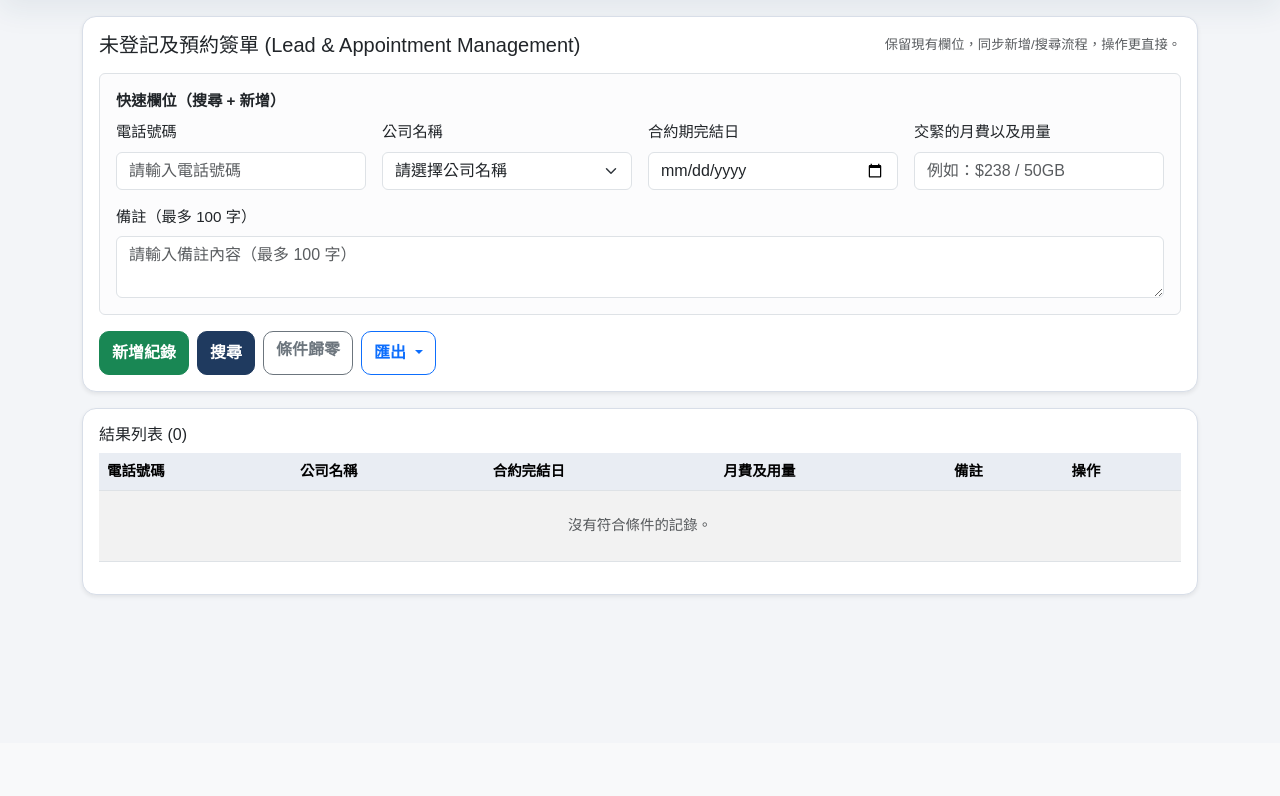
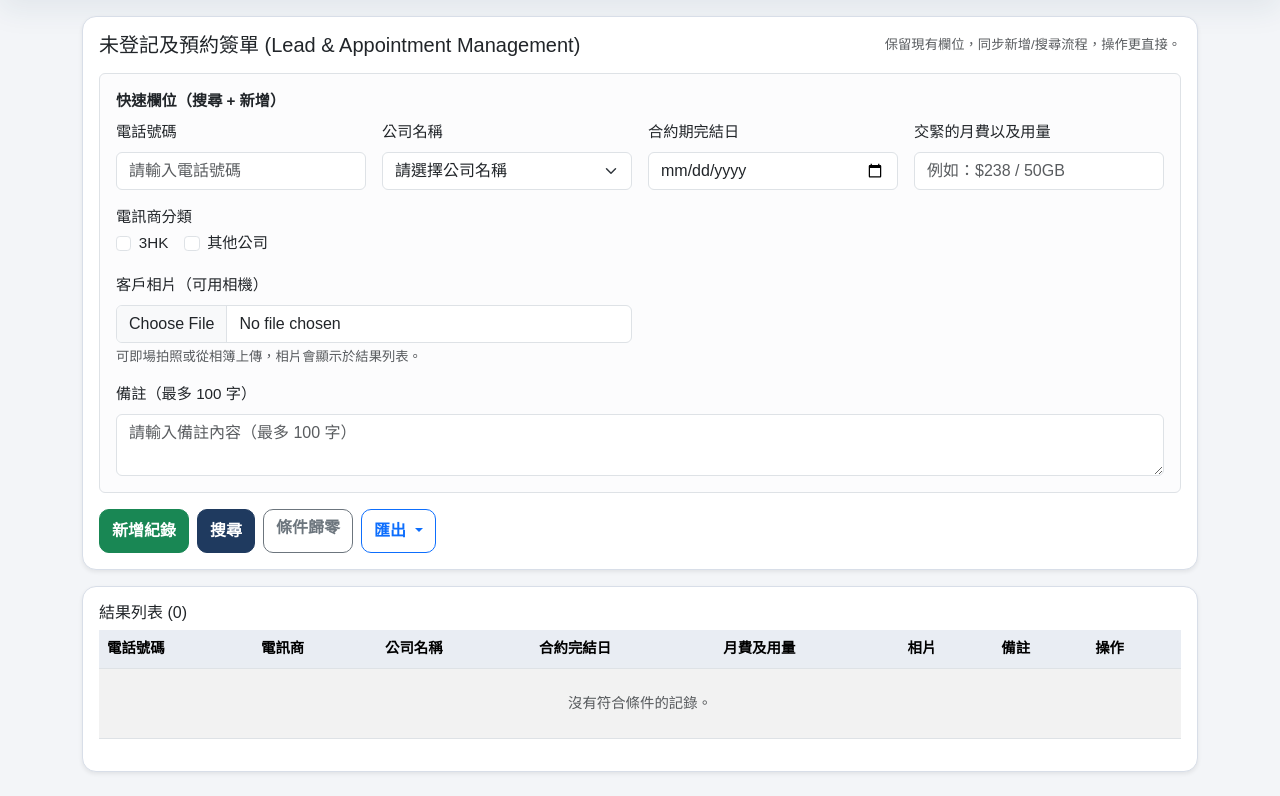
Before and after one commit to japanandykeung1979-tech/super-duper-tribble, a Flask app: page /appointments in a window 1280 px wide. Shown: the part 57-853 px from the top of the page. Before the commit the page ends 654 px from the top, so only its background shows below. Run offline with Flask 3, Linux system fonts and the light colour scheme; the visitor is signed in with stand-in values (Sample User, id 1); data that the repository does not hold is empty.

Commit message:
feat: enhance appointments telecom and photo workflow

```diff
--- a/app.py
+++ b/app.py
@@ -30,6 +30,7 @@ DNO_OPTIONS = ["CMHK", "CSL", "SmarTone", "3HK", "HKBN", "其他"]
 PLAN_OPTIONS = ["5G Basic", "5G Premium", "4.5G Value", "Family Plan", "Data SIM"]
 TIME_OPTIONS = ["AM", "PM"]
 APPOINTMENT_TELECOM_OPTIONS = ["CSL", "SmarTone", "中國移動", "3HK", "中國聯通", "電訊數碼"]
+APPOINTMENT_OTHER_COMPANY_OPTIONS = ["SmarTone", "CSL", "China Mobile", "中國聯通", "電訊數碼", "其他"]
 DATE_FIELDS = ["contract_end_date", "transfer_out_date", "start_date", "replacement_date"]
 MNP_REQUIRED_FIELDS = [
     "english_name",
@@ -107,10 +108,12 @@ def init_db() -> None:
         CREATE TABLE IF NOT EXISTS appointments (
             id INTEGER PRIMARY KEY AUTOINCREMENT,
             phone_number TEXT NOT NULL,
+            telecom_category TEXT NOT NULL DEFAULT '其他公司',
             current_telecom TEXT NOT NULL,
             contract_end_date TEXT,
             current_plan_usage TEXT,
             remark TEXT,
+            photo_path TEXT,
             created_at TEXT NOT NULL
         )
         """
@@ -134,6 +137,17 @@ def init_db() -> None:
     for column, column_type in required_columns.items():
         if column not in existing_columns:
             db.execute(f"ALTER TABLE orders ADD COLUMN {column} {column_type}")
+
+    existing_appointment_columns = {
+        row[1] for row in db.execute("PRAGMA table_info(appointments)").fetchall()
+    }
+    required_appointment_columns = {
+        "telecom_category": "TEXT NOT NULL DEFAULT '其他公司'",
+        "photo_path": "TEXT",
+    }
+    for column, column_type in required_appointment_columns.items():
+        if column not in existing_appointment_columns:
+            db.execute(f"ALTER TABLE appointments ADD COLUMN {column} {column_type}")
 
     db.executescript(
         """
@@ -303,6 +317,7 @@ def build_appointment_filters(args) -> tuple[str, list[Any]]:
     params: list[Any] = []
 
     phone_number = args.get("phone_number", "").strip()
+    telecom_category = args.get("telecom_category", "").strip()
     current_telecom = args.get("current_telecom", "").strip()
     contract_end_date = args.get("contract_end_date", "").strip()
     current_plan_usage = args.get("current_plan_usage", "").strip()
@@ -311,6 +326,9 @@ def build_appointment_filters(args) -> tuple[str, list[Any]]:
     if phone_number:
         query += " AND phone_number LIKE ?"
         params.append(f"%{phone_number}%")
+    if telecom_category:
+        query += " AND telecom_category = ?"
+        params.append(telecom_category)
     if current_telecom:
         query += " AND current_telecom = ?"
         params.append(current_telecom)
@@ -333,15 +351,17 @@ def insert_appointment(data: dict[str, Any]) -> None:
     db.execute(
         """
         INSERT INTO appointments (
-            phone_number, current_telecom, contract_end_date, current_plan_usage, remark, created_at
-        ) VALUES (?, ?, ?, ?, ?, ?)
+            phone_number, telecom_category, current_telecom, contract_end_date, current_plan_usage, remark, photo_path, created_at
+        ) VALUES (?, ?, ?, ?, ?, ?, ?, ?)
         """,
         (
             data["phone_number"],
+            data.get("telecom_category", "其他公司"),
             data["current_telecom"],
             data.get("contract_end_date", ""),
             data.get("current_plan_usage", ""),
             data.get("remark", "")[:100],
+            data.get("photo_path", ""),
             datetime.now().strftime("%Y-%m-%d %H:%M:%S"),
         ),
     )
@@ -810,6 +830,7 @@ def appointments():
         if action == "search":
             search_params = {
                 "phone_number": request.form.get("phone_number", "").strip(),
+                "telecom_category": request.form.get("telecom_category", "").strip(),
                 "current_telecom": request.form.get("current_telecom", "").strip(),
                 "contract_end_date": request.form.get("contract_end_date", "").strip(),
                 "current_plan_usage": request.form.get("current_plan_usage", "").strip(),
@@ -819,16 +840,44 @@ def appointments():
             return redirect(url_for("appointments", **cleaned_params))
 
         if action == "add":
+            has_3hk = request.form.get("telecom_3hk") == "1"
+            has_other = request.form.get("telecom_other") == "1"
+            other_company_name = request.form.get("other_company_name", "").strip()
+
+            if has_3hk and has_other:
+                flash("請只可選擇一個電訊商分類。", "danger")
+                return redirect(url_for("appointments", **request.args.to_dict(flat=False)))
+            if not has_3hk and not has_other:
+                flash("請先剔選電訊商分類（3HK 或 其他公司）。", "danger")
+                return redirect(url_for("appointments", **request.args.to_dict(flat=False)))
+
+            if has_3hk:
+                telecom_category = "3HK"
+                telecom_provider = "3HK"
+            else:
+                telecom_category = "其他公司"
+                telecom_provider = other_company_name
+                if telecom_provider not in APPOINTMENT_OTHER_COMPANY_OPTIONS:
+                    flash("請選擇有效的其他公司名稱。", "danger")
+                    return redirect(url_for("appointments", **request.args.to_dict(flat=False)))
+
             form_data = {
                 "phone_number": request.form.get("phone_number", "").strip(),
-                "current_telecom": request.form.get("current_telecom", "").strip(),
+                "telecom_category": telecom_category,
+                "current_telecom": telecom_provider,
                 "contract_end_date": request.form.get("contract_end_date", "").strip(),
                 "current_plan_usage": request.form.get("current_plan_usage", "").strip(),
                 "remark": request.form.get("remark", "").strip()[:100],
             }
+            appointment_photo = request.files.get("appointment_photo")
+            form_data["photo_path"] = save_uploaded_photo(appointment_photo)
 
-            if not form_data["phone_number"] or form_data["current_telecom"] not in APPOINTMENT_TELECOM_OPTIONS:
-                flash("請填寫電話號碼，並選擇有效公司名。", "danger")
+            if appointment_photo and appointment_photo.filename and not form_data["photo_path"]:
+                flash("相片格式不支援，請上傳圖片檔案。", "danger")
+                return redirect(url_for("appointments", **request.args.to_dict(flat=False)))
+
+            if not form_data["phone_number"]:
+                flash("請填寫電話號碼。", "danger")
                 return redirect(url_for("appointments", **request.args.to_dict(flat=False)))
 
             insert_appointment(form_data)
@@ -846,6 +895,7 @@ def appointments():
         "appointments.html",
         appointments=appointments_data,
         telecom_options=APPOINTMENT_TELECOM_OPTIONS,
+        other_company_options=APPOINTMENT_OTHER_COMPANY_OPTIONS,
     )
 
 
@@ -863,10 +913,12 @@ def export_appointments():
 
     columns = [
         ("phone_number", "電話號碼"),
+        ("telecom_category", "電訊商"),
         ("current_telecom", "公司名"),
         ("contract_end_date", "合約完結日"),
         ("current_plan_usage", "月費及用量"),
         ("remark", "備註"),
+        ("photo_path", "相片路徑"),
         ("created_at", "建立時間"),
     ]
     filename_time = datetime.now().strftime("%Y%m%d_%H%M%S")
@@ -1085,36 +1137,67 @@ def edit_appointment(appointment_id: int):
         return redirect(url_for("appointments"))
 
     if request.method == "POST":
+        telecom_category = request.form.get("telecom_category", "").strip()
+        selected_other_company = request.form.get("other_company_name", "").strip()
+        if telecom_category == "3HK":
+            provider = "3HK"
+        elif telecom_category == "其他公司":
+            provider = selected_other_company
+        else:
+            provider = ""
+
         form_data = {
             "phone_number": request.form.get("phone_number", "").strip(),
-            "current_telecom": request.form.get("current_telecom", "").strip(),
+            "telecom_category": telecom_category,
+            "current_telecom": provider,
             "contract_end_date": request.form.get("contract_end_date", "").strip(),
             "current_plan_usage": request.form.get("current_plan_usage", "").strip(),
             "remark": request.form.get("remark", "").strip()[:100],
         }
 
-        if not form_data["phone_number"] or form_data["current_telecom"] not in APPOINTMENT_TELECOM_OPTIONS:
+        appointment_photo = request.files.get("appointment_photo")
+        new_photo_path = save_uploaded_photo(appointment_photo)
+        if appointment_photo and appointment_photo.filename and not new_photo_path:
+            flash("相片格式不支援，請上傳圖片檔案。", "danger")
+            return render_template(
+                "edit_appointment.html",
+                appointment=form_data,
+                appointment_id=appointment_id,
+                other_company_options=APPOINTMENT_OTHER_COMPANY_OPTIONS,
+            )
+        form_data["photo_path"] = new_photo_path or appointment["photo_path"] or ""
+
+        if telecom_category == "其他公司" and form_data["current_telecom"] not in APPOINTMENT_OTHER_COMPANY_OPTIONS:
+            provider_valid = False
+        elif telecom_category == "3HK" and form_data["current_telecom"] == "3HK":
+            provider_valid = True
+        else:
+            provider_valid = False
+
+        if not form_data["phone_number"] or not provider_valid:
             flash("資料不完整或包含無效欄位，請檢查後重試。", "danger")
             return render_template(
                 "edit_appointment.html",
                 appointment=form_data,
                 appointment_id=appointment_id,
-                telecom_options=APPOINTMENT_TELECOM_OPTIONS,
+                other_company_options=APPOINTMENT_OTHER_COMPANY_OPTIONS,
             )
 
         db = get_db()
         db.execute(
             """
             UPDATE appointments
-            SET phone_number = ?, current_telecom = ?, contract_end_date = ?, current_plan_usage = ?, remark = ?
+            SET phone_number = ?, telecom_category = ?, current_telecom = ?, contract_end_date = ?, current_plan_usage = ?, remark = ?, photo_path = ?
             WHERE id = ?
             """,
             (
                 form_data["phone_number"],
+                form_data["telecom_category"],
                 form_data["current_telecom"],
                 form_data["contract_end_date"],
                 form_data["current_plan_usage"],
                 form_data["remark"],
+                form_data["photo_path"],
                 appointment_id,
             ),
         )
@@ -1126,7 +1209,7 @@ def edit_appointment(appointment_id: int):
         "edit_appointment.html",
         appointment=appointment,
         appointment_id=appointment_id,
-        telecom_options=APPOINTMENT_TELECOM_OPTIONS,
+        other_company_options=APPOINTMENT_OTHER_COMPANY_OPTIONS,
     )
 
 
--- a/templates/appointments.html
+++ b/templates/appointments.html
@@ -8,7 +8,7 @@
       <small class="text-muted">保留現有欄位，同步新增/搜尋流程，操作更直接。</small>
     </div>
 
-    <form method="post" class="row g-3 align-items-end">
+    <form method="post" enctype="multipart/form-data" class="row g-3 align-items-end">
       <input type="hidden" name="_csrf_token" value="{{ csrf_token }}">
       <div class="col-12">
         <div class="border rounded p-3 bg-light-subtle">
@@ -20,9 +20,9 @@
             </div>
             <div class="col-12 col-lg-3">
               <label class="form-label">公司名稱</label>
-              <select class="form-select" name="current_telecom">
+              <select class="form-select" name="current_telecom" id="other-company-name">
                 <option value="">請選擇公司名稱</option>
-                {% for option in telecom_options %}
+                {% for option in other_company_options %}
                 <option value="{{ option }}" {% if request.args.get('current_telecom','') == option %}selected{% endif %}>{{ option }}</option>
                 {% endfor %}
               </select>
@@ -34,6 +34,25 @@
             <div class="col-12 col-lg-3">
               <label class="form-label">交緊的月費以及用量</label>
               <input type="text" class="form-control" name="current_plan_usage" value="{{ request.args.get('current_plan_usage','') }}" placeholder="例如：$238 / 50GB">
+            </div>
+            <div class="col-12">
+              <label class="form-label mb-1">電訊商分類</label>
+              <div class="d-flex flex-wrap gap-3 align-items-center">
+                <div class="form-check">
+                  <input class="form-check-input telecom-category-toggle" type="checkbox" name="telecom_3hk" id="telecom-3hk" value="1" {% if request.args.get('telecom_category') == '3HK' %}checked{% endif %}>
+                  <label class="form-check-label" for="telecom-3hk">3HK</label>
+                </div>
+                <div class="form-check">
+                  <input class="form-check-input telecom-category-toggle" type="checkbox" name="telecom_other" id="telecom-other" value="1" {% if request.args.get('telecom_category') == '其他公司' %}checked{% endif %}>
+                  <label class="form-check-label" for="telecom-other">其他公司</label>
+                </div>
+              </div>
+              <input type="hidden" name="telecom_category" id="telecom-category-hidden" value="{{ request.args.get('telecom_category','') }}">
+            </div>
+            <div class="col-12 col-lg-6">
+              <label class="form-label">客戶相片（可用相機）</label>
+              <input type="file" class="form-control" name="appointment_photo" accept="image/*" capture="environment">
+              <div class="form-text">可即場拍照或從相簿上傳，相片會顯示於結果列表。</div>
             </div>
             <div class="col-12">
               <label class="form-label">備註（最多 100 字）</label>
@@ -69,9 +88,11 @@
         <thead>
           <tr>
             <th>電話號碼</th>
+            <th>電訊商</th>
             <th>公司名稱</th>
             <th>合約完結日</th>
             <th>月費及用量</th>
+            <th>相片</th>
             <th>備註</th>
             <th>操作</th>
           </tr>
@@ -80,9 +101,17 @@
           {% for item in appointments %}
           <tr>
             <td>{{ item['phone_number'] }}</td>
+            <td>{{ item['telecom_category'] or '-' }}</td>
             <td>{{ item['current_telecom'] }}</td>
             <td>{{ item['contract_end_date'] or '-' }}</td>
             <td>{{ item['current_plan_usage'] or '-' }}</td>
+            <td>
+              {% if item['photo_path'] %}
+              <img src="{{ url_for('static', filename=item['photo_path']) }}" alt="客戶相片" class="img-thumbnail" style="width: 70px; height: 70px; object-fit: cover;">
+              {% else %}
+              -
+              {% endif %}
+            </td>
             <td class="cell-note">{{ item['remark'] or '-' }}</td>
             <td class="cell-actions">
               <div class="d-flex gap-2">
@@ -95,11 +124,43 @@
             </td>
           </tr>
           {% else %}
-          <tr><td colspan="6" class="text-center text-muted py-4">沒有符合條件的記錄。</td></tr>
+          <tr><td colspan="8" class="text-center text-muted py-4">沒有符合條件的記錄。</td></tr>
           {% endfor %}
         </tbody>
       </table>
     </div>
   </div>
 </div>
+<script>
+  (() => {
+    const checkbox3hk = document.getElementById('telecom-3hk');
+    const checkboxOther = document.getElementById('telecom-other');
+    const companySelect = document.getElementById('other-company-name');
+    const hiddenCategory = document.getElementById('telecom-category-hidden');
+
+    if (!checkbox3hk || !checkboxOther || !companySelect || !hiddenCategory) return;
+
+    const sync = (source) => {
+      if (source === checkbox3hk && checkbox3hk.checked) checkboxOther.checked = false;
+      if (source === checkboxOther && checkboxOther.checked) checkbox3hk.checked = false;
+
+      if (checkbox3hk.checked) {
+        hiddenCategory.value = '3HK';
+        companySelect.value = '3HK';
+        companySelect.disabled = true;
+      } else if (checkboxOther.checked) {
+        hiddenCategory.value = '其他公司';
+        companySelect.disabled = false;
+        if (companySelect.value === '3HK') companySelect.value = '';
+      } else {
+        hiddenCategory.value = '';
+        companySelect.disabled = false;
+      }
+    };
+
+    checkbox3hk.addEventListener('change', () => sync(checkbox3hk));
+    checkboxOther.addEventListener('change', () => sync(checkboxOther));
+    sync();
+  })();
+</script>
 {% endblock %}
```
Also changed, not shown: templates/edit_appointment.html (+48 -3 lines).
